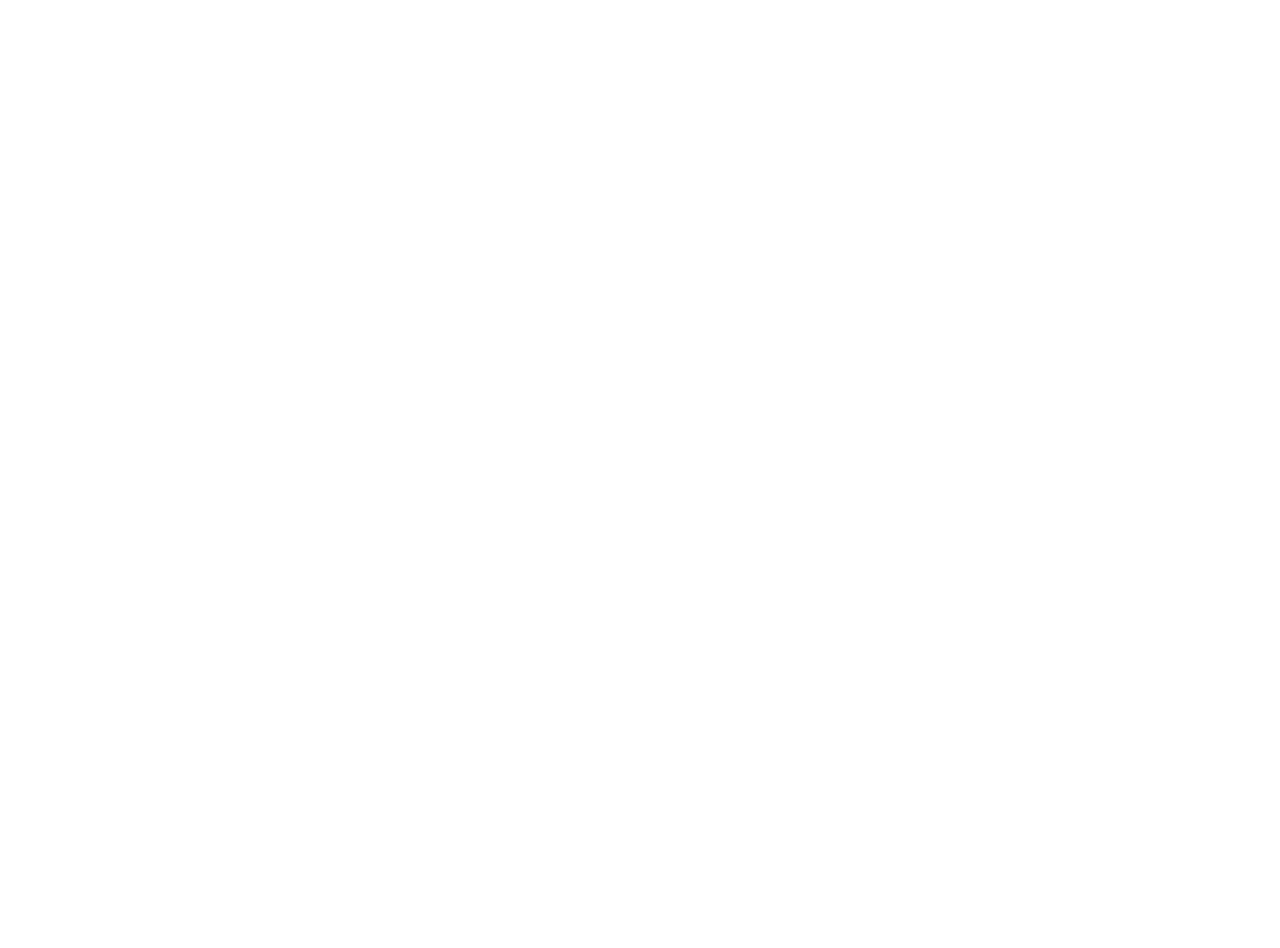
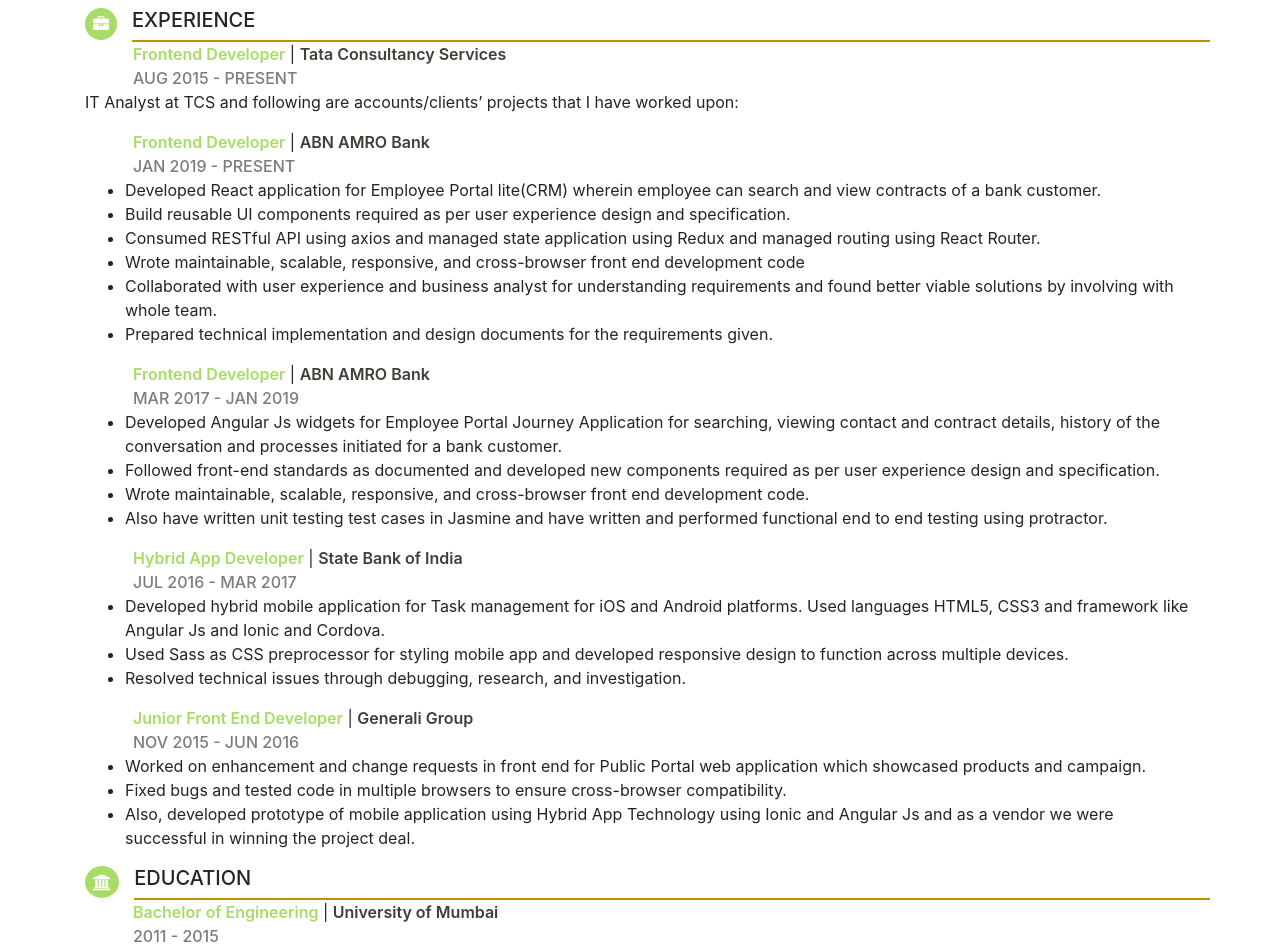
Before and after one commit to bishnupanda93/profile, a React (Create React App) app: page / in a window 1280 px wide. Shown: the part 460-1408 px from the top of the page. Before the commit the page ends 800 px from the top, so only its background shows below. Built offline with nearby package versions, Linux system fonts and the light colour scheme.

Commit message:
Made portfolio finally

```diff
--- a/src/App.js
+++ b/src/App.js
@@ -14,12 +14,67 @@
   const skills=[
     'HTML5, CSS3, JavaScript ',
     'React, Redux, ES6, Jest',
-    'Vue.js, Vuex'
+    'Vue.js, Vuex',
+    'AngularJs, Ionic, Protractor, Jasmine, Karma',
+    'Sass',
+    'jQuery',
+    'webpack, Git, Fiddler, Bitbucket, Jira',
+    'WebStorm, Visual Studio Code'
   ];
+  const experience =[
+    {
+      role:"Frontend Developer",
+      organisation:"ABN AMRO Bank",
+      tenureStart:"JAN 2019",
+      tenureEnd:"PRESENT",
+      experienceDetail:[
+          "Developed React application for Employee Portal lite(CRM) wherein employee can search and view contracts of a bank customer.",
+          "Build reusable UI components required as per user experience design and specification.",
+          "Consumed RESTful API using axios and managed state application using Redux and managed routing using React Router.",
+          "Wrote maintainable, scalable, responsive, and cross-browser front end development code",
+          "Collaborated with user experience and business analyst for understanding requirements and found better viable solutions by involving with whole team.",
+          "Prepared technical implementation and design documents for the requirements given."
+      ]
+  },
+  {
+    role:"Frontend Developer",
+    organisation:"ABN AMRO Bank",
+    tenureStart:"MAR 2017",
+    tenureEnd:"JAN 2019",
+    experienceDetail:[
+      'Developed Angular Js widgets for Employee Portal Journey Application for searching, viewing contact and contract details, history of the conversation and processes initiated for a bank customer.',
+      'Followed front-end standards as documented and developed new components required as per user experience design and specification.',
+      'Wrote maintainable, scalable, responsive, and cross-browser front end development code.',
+      'Also have written unit testing test cases in Jasmine and have written and performed functional end to end testing using protractor.'
+    ]
+  },
+  {
+    role:"Hybrid App Developer",
+    organisation:"State Bank of India",
+    tenureStart:"JUL 2016",
+    tenureEnd:"MAR 2017",
+    experienceDetail:[
+      'Developed hybrid mobile application for Task management for iOS and Android platforms. Used languages HTML5, CSS3 and framework like Angular Js and Ionic and Cordova.',
+      'Used Sass as CSS preprocessor for styling mobile app and developed responsive design to function across multiple devices.',
+      'Resolved technical issues through debugging, research, and investigation.'
+    ]
+  },
+  {
+    role:"Junior Front End Developer",
+    organisation:"Generali Group",
+    tenureStart:"NOV 2015",
+    tenureEnd:"JUN 2016",
+    experienceDetail:[
+      'Worked on enhancement and change requests in front end for Public Portal web application which showcased products and campaign.',
+      'Fixed bugs and tested code in multiple browsers to ensure cross-browser compatibility.',
+      'Also, developed prototype of mobile application using Hybrid App Technology using Ionic and Angular Js and as a vendor we were successful in winning the project deal.'
+    ]
+  }
+]
   return (
     <div className="container">
       <Header personDetails = {person}></Header>
-      <Portfolio skills={skills} summary={summary}></Portfolio>
+      <Portfolio skills={skills} summary={summary} experience={experience}></Portfolio>
     </div>
   );
 }
--- a/src/components/Portfolio/Portfolio.js
+++ b/src/components/Portfolio/Portfolio.js
@@ -1,7 +1,20 @@
 import Title from './Title/Title.js'
 import React from 'react';
 import classes from './Portfolio.module.scss';
+import SubTitle from './SubTitle/SubTitle';
+import Tenure from './Tenure/Tenure';
 const Portfolio =(props)=>{
+    const experience=  (
+        props.experience.map(({role,organisation,tenureStart,tenureEnd,experienceDetail},index)=>(
+            <div key={index}>
+                <SubTitle organisation={organisation} role={role}></SubTitle>
+                <Tenure startDate={tenureStart} endDate={tenureEnd}></Tenure>
+                <ul>
+                    {experienceDetail.map((expDetail,j) => <li key={j}>{expDetail}</li>)}
+                </ul>
+            </div>
+            )))
+
     return(
         <div className={classes['portfolio-container']}>
             <div>
@@ -15,6 +28,18 @@
                    (<li key={index} className="col-4">{skill}</li>))}
                 </ul>
             </div>
+            <div>
+                <Title value="Experience" icon="fa fa-briefcase"></Title>
+                <SubTitle organisation="Tata Consultancy Services" role="Frontend Developer"></SubTitle>
+                <Tenure startDate="AUG 2015" endDate="PRESENT"></Tenure>
+                <p>IT Analyst at TCS and following are accounts/clients’ projects that I have worked upon:</p>
+                {experience}
+            </div>
+            <div>
+                <Title value="Education" icon ="fa fa-university"></Title>
+                <SubTitle organisation="University of Mumbai" role="Bachelor of Engineering"></SubTitle>
+                <Tenure startDate="2011" endDate="2015"></Tenure>
+            </div>
         </div>
     )
 
--- /dev/null
+++ b/src/components/Portfolio/SubTitle/SubTitle.js
@@ -0,0 +1,8 @@
+import classes from './SubTitle.module.scss'
+import React from 'react';
+const SubTitle =props=>(
+    <p className={classes['subtitle-wrapper']}>
+        <span className= {classes['bold-green-text']}>{props.role}</span>&nbsp;|&nbsp;<span className={classes['muted-grey-text']}>{props.organisation}</span>
+    </p>
+)
+export default SubTitle;
--- /dev/null
+++ b/src/components/Portfolio/SubTitle/SubTitle.module.scss
@@ -0,0 +1,14 @@
+@import '../../../sass/variable.scss';
+.bold-green-text{
+    color: $green-font;
+    font-weight: 600;
+}
+.muted-grey-text{
+    color: $dark-grey-font;
+    font-weight: 600;
+}
+.subtitle-wrapper{
+    padding-left:3rem ;
+    padding-right: 4rem;
+    margin-bottom: 0;
+}
--- /dev/null
+++ b/src/components/Portfolio/Tenure/Tenure.js
@@ -0,0 +1,6 @@
+import React from 'react';
+import classes from './Tenure.module.scss'
+const Tenure = props =>(
+<p className={classes['tenure-wrapper']}>{props.startDate}&nbsp;-&nbsp;{props.endDate}</p>
+)
+export default Tenure;
--- /dev/null
+++ b/src/components/Portfolio/Tenure/Tenure.module.scss
@@ -0,0 +1,9 @@
+@import '../../../sass/variable.scss';
+.tenure-wrapper{
+    padding-left:3rem ;
+    padding-right: 4rem;
+    margin-bottom: 0;
+    color: $grey-font;
+    font-weight: 500;
+    text-transform: uppercase;
+}
--- a/src/sass/variable.scss
+++ b/src/sass/variable.scss
@@ -2,3 +2,5 @@
 $brown-font : #be9005;
 $green-font:#a9db67;
 $grey-background: #e3ded1;
+$dark-grey-font:#413e37;
+$grey-font:#807b7b;
```
